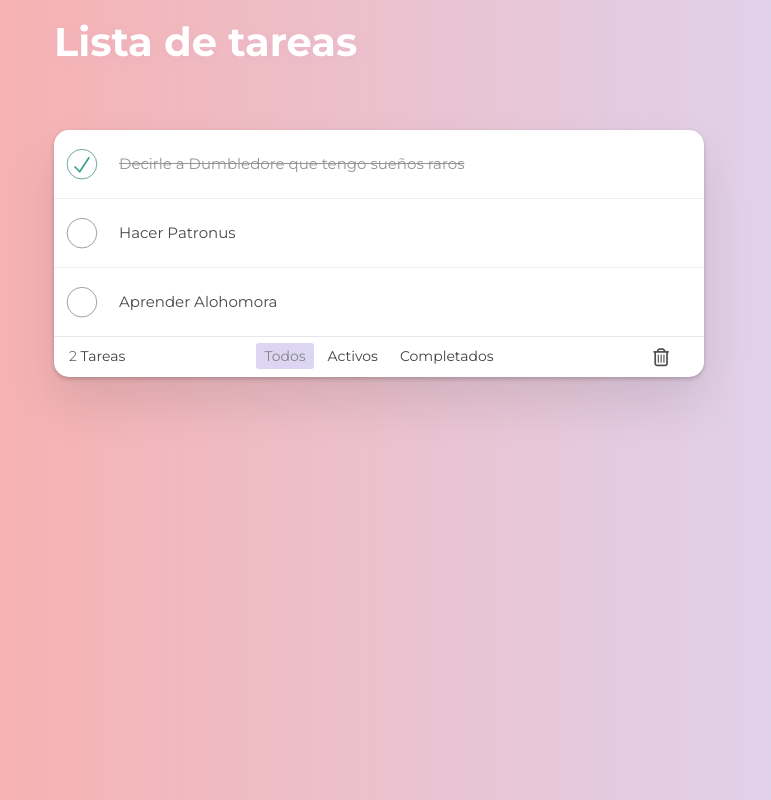
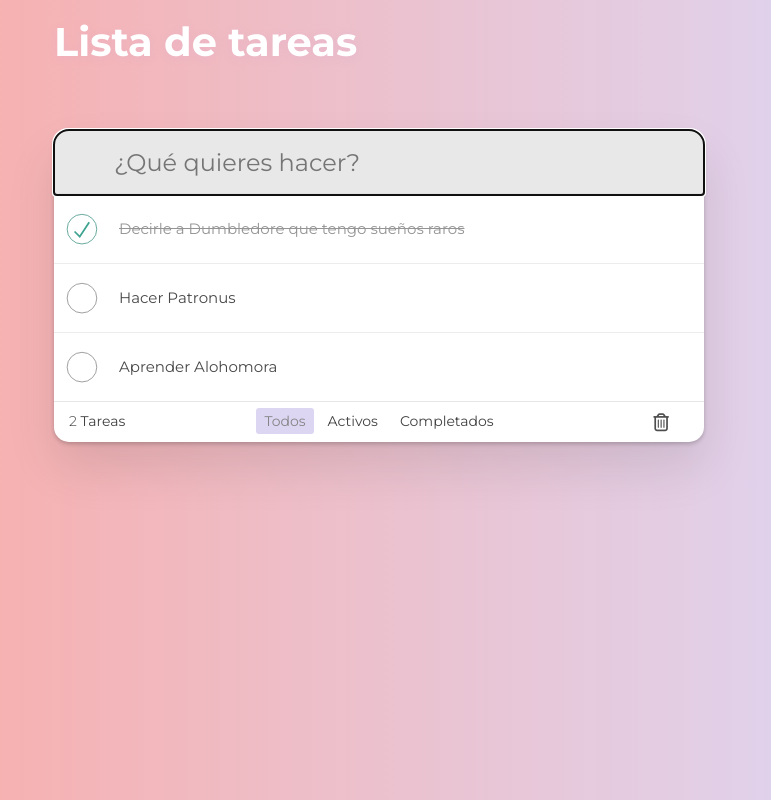
Before and after one commit to crisrodriguezgar/toDo-list_typeScript, a React (Vite) app: page / in a window 1280 px wide. Shown: the whole page, without its empty margins (261-1032 px from the left). Built offline with nearby package versions, Linux system fonts and the light colour scheme.

Commit message:
added header new task

```diff
--- a/src/App.tsx
+++ b/src/App.tsx
@@ -1,9 +1,9 @@
-import { useState } from "react";
+import React, { useState } from "react";
 import { ToDos } from "./components/ToDos";
 import { TODO_FILTERS } from "./consts";
 import { FilterValue } from "./types";
 import { Footer } from "./components/Footer";
-
+import { Header } from "./components/Header";
 
 const mockTodos = [
   {
@@ -21,52 +21,57 @@ const mockTodos = [
     title: "Aprender Alohomora",
     completed: false
   },
-]
+];
 
-const App = (): JSX.Element => {
+const App = () => {
+  const [todos, setTodos] = useState(mockTodos);
+  const [filterSelected, setFilterSelected] = useState<FilterValue>(
+    TODO_FILTERS.ALL
+  );
 
-  const [todos, setTodos] = useState(mockTodos)
-  const [filterSelected, setFilterSelected] = useState<FilterValue>(TODO_FILTERS.ALL)
+  const handleRemove = (id) => {
+    const newTodos = todos.filter((todo) => todo.id !== id);
+    setTodos(newTodos);
+  };
 
-  const handleRemove = (id: string): void => {
-    const newTodos = todos.filter(todo => todo.id !== id)
-    setTodos(newTodos)
-  }
+  const handleCompleted = (id, completed) => {
+    const newTodos = todos.map((todo) =>
+      todo.id === id ? { ...todo, completed } : todo
+    );
+    setTodos(newTodos);
+  };
 
-  const handleCompleted = (id: string, completed: boolean): void => {
-    const newTodos = todos.map(todo => {
-      if (todo.id === id) {
-        return {
-          ...todo,
-          completed
-        }
-      }
-      return todo
-    })
-    setTodos(newTodos)
-  }
+  const handleFilterChange = (filter) => {
+    setFilterSelected(filter);
+  };
 
-  const handleFilterChange = (filter: FilterValue): void => {
-    setFilterSelected(filter)
-  }
+  const handleRemoveAllCompleted = () => {
+    const newTodos = todos.filter((todo) => !todo.completed);
+    setTodos(newTodos);
+  };
 
-  const activeCount = todos.filter(todo => !todo.completed).length
-  const completedCount = todos.length - activeCount
+  const activeCount = todos.filter((todo) => !todo.completed).length;
+  const completedCount = todos.length - activeCount;
 
-  const filteredTodos = todos.filter(todo => {
+  const filteredTodos = todos.filter((todo) => {
     if (filterSelected === TODO_FILTERS.ACTIVE) return !todo.completed;
     if (filterSelected === TODO_FILTERS.COMPLETED) return todo.completed;
     return todo;
   });
 
-
+  const handleAddTodo = (title) => {
+    const newTodo = {
+      title,
+      id: Math.random().toString(36).substring(7),
+      completed: false
+    };
+    const newTodos = [...todos, newTodo];
+    setTodos(newTodos);
+  };
 
   return (
-
     <div className="todoapp">
-      <header>
-        <h1 className="title">Lista de tareas</h1>
-      </header>
+      <Header onAddTodo={handleAddTodo} />
       <ToDos
         onToggleCompletedTodo={handleCompleted}
         todos={filteredTodos}
@@ -77,11 +82,10 @@ const App = (): JSX.Element => {
         completedCount={completedCount}
         filterSelected={filterSelected}
         handleFilterChange={handleFilterChange}
-        onClearCompleted={() => { }}
+        onClearCompleted={handleRemoveAllCompleted}
       />
+    </div>
+  );
+};
 
-    </div>
-  )
-}
-
-export default App
+export default App;
--- /dev/null
+++ b/src/components/CreateTodo.tsx
@@ -0,0 +1,32 @@
+import { useState } from 'react'
+import { type TodoTitle } from '../types'
+
+interface Props {
+	saveTodo: ({ title }: TodoTitle) => void
+}
+
+export const CreateTodo: React.FC<Props> = ({ saveTodo }) => {
+	const [inputValue, setInputValue] = useState('')
+
+	const handleSubmit = (e: React.KeyboardEvent<HTMLFormElement>): void => {
+		e.preventDefault()
+		saveTodo({ title: inputValue })
+		setInputValue('')
+	}
+
+	const handleOnChange = (e: React.ChangeEvent<HTMLInputElement>): void => {
+		setInputValue(e.target.value)
+	}
+
+	return (
+		<form onSubmit={handleSubmit}>
+			<input
+				className='new-todo'
+				value={inputValue}
+				onChange={handleOnChange}
+				placeholder='¿Qué quieres hacer?'
+				autoFocus
+			/>
+		</form>
+	)
+}
--- /dev/null
+++ b/src/components/Header.tsx
@@ -0,0 +1,18 @@
+import { type TodoTitle } from '../types'
+import { CreateTodo } from './CreateTodo'
+import { motion } from 'framer-motion'
+
+interface Props {
+	onAddTodo: ({ title }: TodoTitle) => void
+}
+
+export const Header: React.FC<Props> = ({ onAddTodo }) => {
+	return (
+		<header className='header'>
+			<h1 className="title">
+                Lista de tareas
+			</h1>
+			<CreateTodo saveTodo={onAddTodo} />
+		</header>
+	)
+}
--- a/src/components/ToDo.tsx
+++ b/src/components/ToDo.tsx
@@ -1,8 +1,9 @@
-import { type Todo as TodoType } from "../types"
+import React from "react";
+import { Todo } from "../types";
 
-interface Props extends TodoType {
-    onToggleCompletedTodo: (id: string, completed: boolean) => void
-    onRemoveTodo: (id: string) => void
+interface Props extends Todo {
+    onToggleCompletedTodo: (id: string, completed: boolean) => void;
+    onRemoveTodo: (id: string) => void;
 }
 
 export const ToDo: React.FC<Props> = ({ id, title, completed, onRemoveTodo, onToggleCompletedTodo }) => {
@@ -16,11 +17,13 @@ export const ToDo: React.FC<Props> = ({ id, title, completed, onRemoveTodo, onTo
                     onToggleCompletedTodo(id, event.target.checked);
                 }}
             />
-            <label htmlFor="">{title}</label>
-            <button className="destroy"
+            <label>{title}</label>
+            <button
+                className="destroy"
                 onClick={() => {
-                    onRemoveTodo(id)
-                }}></button>
+                    onRemoveTodo(id);
+                }}
+            ></button>
         </div>
-    )
-}
+    );
+};
--- a/src/index.css
+++ b/src/index.css
@@ -89,6 +89,9 @@ body {
   border: none;
   background: rgba(0, 0, 0, 0.003);
   box-shadow: inset 0 -2px 1px rgba(0, 0, 0, 0.03);
+  background-color: #dddddda9;
+  border-top-left-radius: 1.5rem;
+  border-top-right-radius: 1.5rem;
 }
 
 .main {
```
Lines whose indentation alone changed are shown as unchanged.
